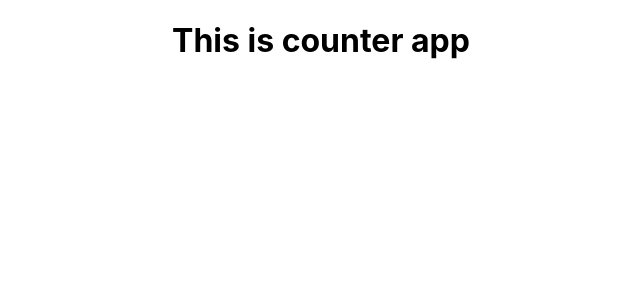
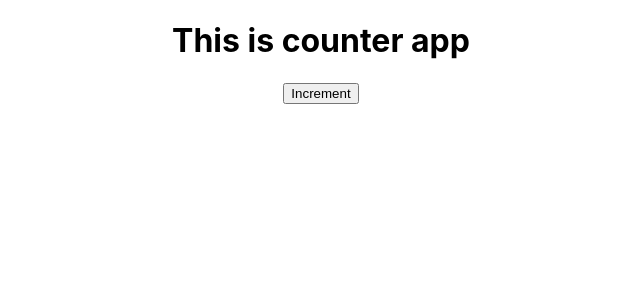
Before and after one commit to edubasabe/react-tdd, a React (Create React App) app: page / in a window 1280 px wide. Shown: the top 300 px of the page, without its empty margins (319-959 px from the left). Built offline with nearby package versions, Linux system fonts and the light colour scheme.

Commit message:
:white_check_mark: Writing a second test

```diff
--- a/src/App.js
+++ b/src/App.js
@@ -1,11 +1,11 @@
 import React from 'react';
-import logo from './logo.svg';
 import './App.css';
 
 function App() {
   return (
     <div className="App">
       <h1>This is counter app</h1>
+      <button id="increment-button">Increment</button>
     </div>
   );
 }
```
Also changed, not shown: 1 other file (tests, documents, lock files or other folders).
